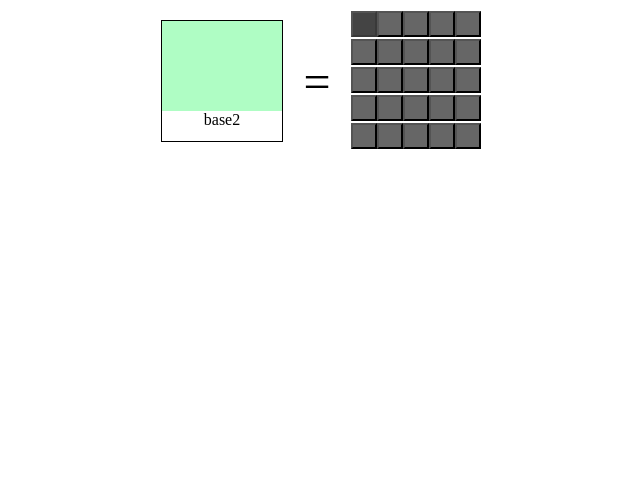
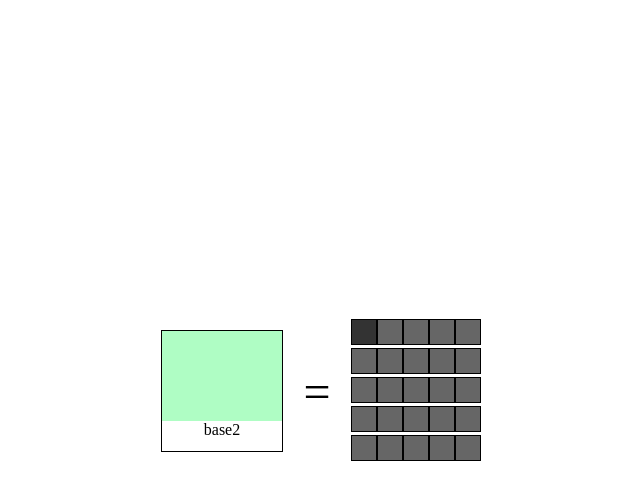
Before and after one commit to Beetlman/beetle_page, a website: page secret.html in a window 1280 px wide. Shown: the whole page, without its empty margins (319-959 px from the left). Drawn offline with Linux system fonts and the light colour scheme.

Commit message:
Update title and modify layout in secret.html

```diff
--- a/secret.html
+++ b/secret.html
@@ -2,13 +2,19 @@
 <html>
 <head>
 <meta charset="UTF-8">
-<title>Binary Grid</title>
+<title>Binary Grid Puzzle</title>
 </head>
-<body>
 
-<div align="center">
+<body style="margin:0;height:100vh;">
+
+<table width="100%" height="100%">
+  <tr>
+    <td align="center" valign="middle">
+
+      <!-- MAIN ROW -->
       <table>
         <tr>
+
           <!-- LEFT ELEMENT -->
           <td align="center">
             <div style="border:1px solid black;width:120px;height:120px;background:white;">
@@ -17,26 +23,30 @@
             </div>
           </td>
 
-      <!-- MIDDLE ELEMENT -->
+          <!-- EQUAL SIGN -->
           <td align="center" width="60">
             <div style="font-size:48px;">=</div>
           </td>
 
-      <!-- RIGHT ELEMENT -->
+          <!-- GRID -->
           <td align="center">
             <table id="grid" cellspacing="0" cellpadding="0"></table>
           </td>
+
         </tr>
       </table>
 
       <br>
 
-  <!-- IMAGE RESULT -->
+      <!-- RESULT IMAGE -->
       <img id="resultImage" src="photo_5384177269082885286_y.jpg" style="display:none;" width="300">
-</div>
+
+    </td>
+  </tr>
+</table>
 
 <script>
-const correctBinary = "0101011111111110111000100";
+const correctBinary = "101001110111110111000100";
 const grid = document.getElementById("grid");
 let buttons = [];
 
@@ -51,6 +61,7 @@ for (let i = 0; i < 5; i++) {
     btn.style.height = "26px";
     btn.style.margin = "0";
     btn.style.padding = "0";
+    btn.style.border = "1px solid black";
     btn.style.background = "#666";
 
     const index = i * 5 + j;
@@ -58,7 +69,7 @@ for (let i = 0; i < 5; i++) {
     // First tile locked OFF
     if (index === 0) {
       btn.disabled = true;
-      btn.style.background = "#444";
+      btn.style.background = "#333";
     } else {
       btn.onclick = () => {
         btn.style.background =
```
Lines whose indentation alone changed are shown as unchanged.
